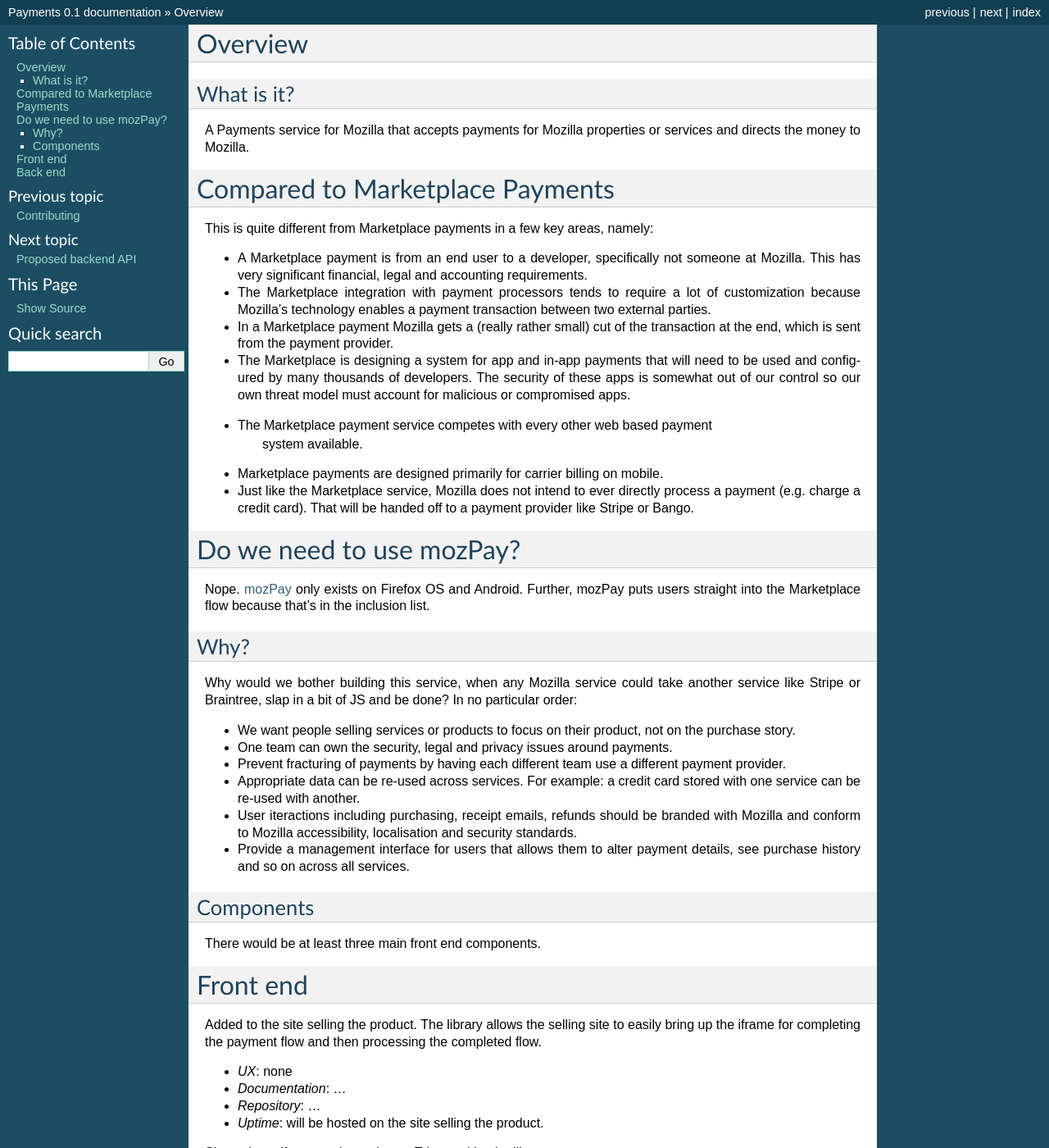
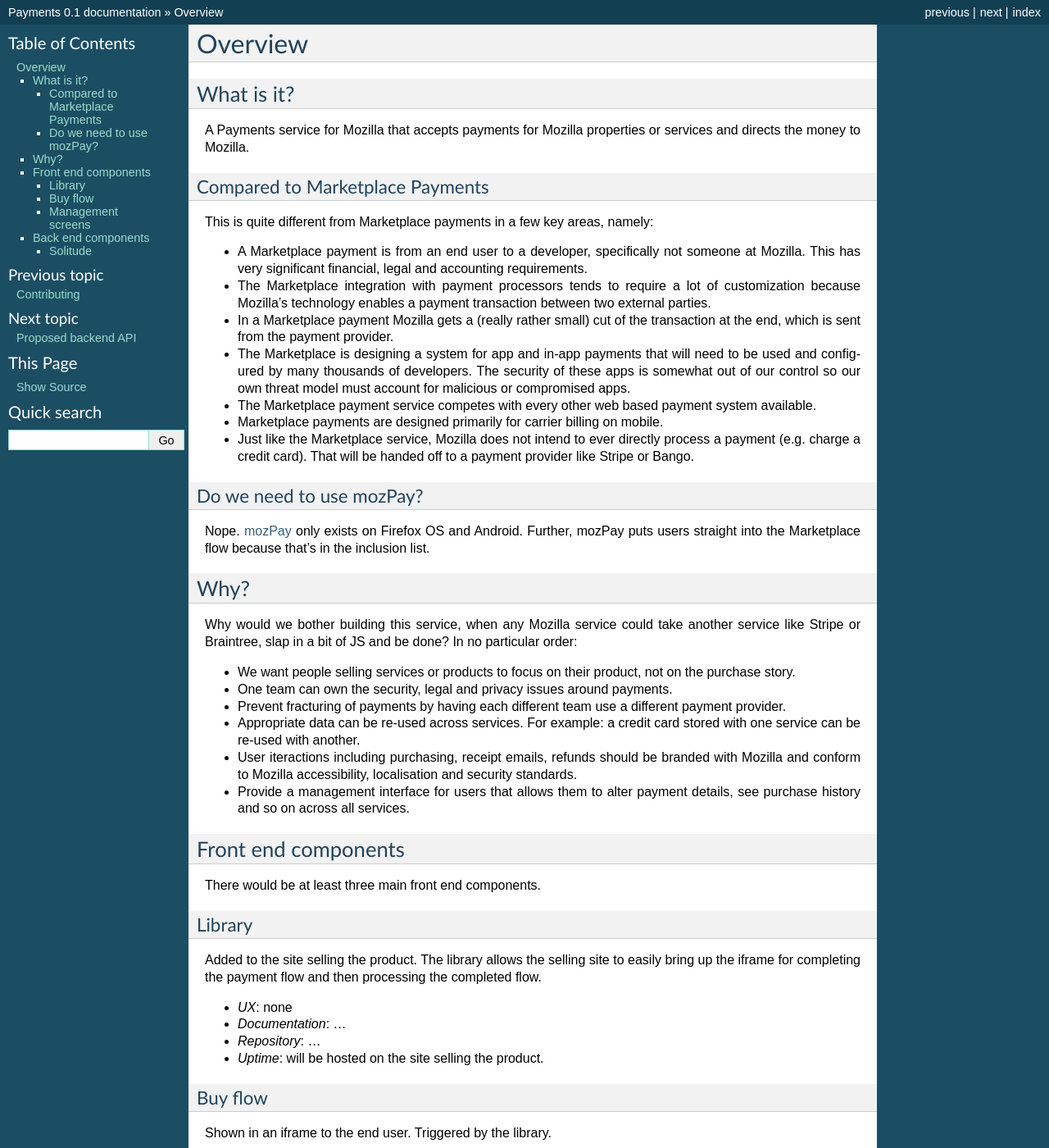
Before and after one commit to mozilla/payments, a Sphinx documentation site: the page built from docs/design/overview.rst, in a window 1280 px wide and 1400 px high. Shown: the whole window at 82% size. Built offline with Sphinx 7.4.7, drawn with Linux system fonts in a browser that asks for light colours; some of the changed text lies outside the part shown.

Commit message:
some fixes

```diff
--- a/docs/design/overview.rst
+++ b/docs/design/overview.rst
@@ -8,7 +8,7 @@
 services and directs the money to Mozilla.
 
 Compared to Marketplace Payments
---------------------------------
+++++++++++++++++++++++++++++++++
 
 This is quite different from Marketplace payments in a few key areas, namely:
 
@@ -28,8 +28,7 @@
   of these apps is somewhat out of our control so our own threat model must
   account for malicious or compromised apps.
 
-* The Marketplace payment service competes with every other web based payment
-   system available.
+* The Marketplace payment service competes with every other web based payment system available.
 
 * Marketplace payments are designed primarily for carrier billing on mobile.
 
@@ -38,7 +37,7 @@
   payment provider like Stripe or Bango.
 
 Do we need to use mozPay?
--------------------------
++++++++++++++++++++++++++
 
 Nope. `mozPay <https://wiki.mozilla.org/WebAPI/WebPayment>`_ only exists on
 Firefox OS and Android. Further, mozPay puts users straight into the
@@ -64,13 +63,12 @@
 * Provide a management interface for users that allows them to alter payment
   details, see purchase history and so on across all services.
 
-Components
-==========
+.. _components-label:
+
+Front end components
+====================
 
 There would be at least three main front end components.
-
-Front end
----------
 
 Library
 +++++++
@@ -107,8 +105,8 @@
 * *Uptime* :high, this doesn't stop purchasing work but prevents later
   management.
 
-Back end
---------
+Back end components
+===================
 
 Solitude
 ++++++++
--- a/docs/index.rst
+++ b/docs/index.rst
@@ -17,12 +17,8 @@
 
 Filing bugs:
 
-* Github on each repository or `this repository <https://github.com/mozilla/payments/issues>`_ (preferred).
+* Github on :ref:`each repository <components-label>` or `this repository <https://github.com/mozilla/payments/issues>`_ (preferred).
 * `Bugzilla <https://bugzilla.mozilla.org/enter_bug.cgi?product=Mozilla%20Services&component=Payments>`_ in the ``Mozilla Services`` > ``Payments``.
-
-Repositories:
-
-TODO.
 
 Other:
 
```
